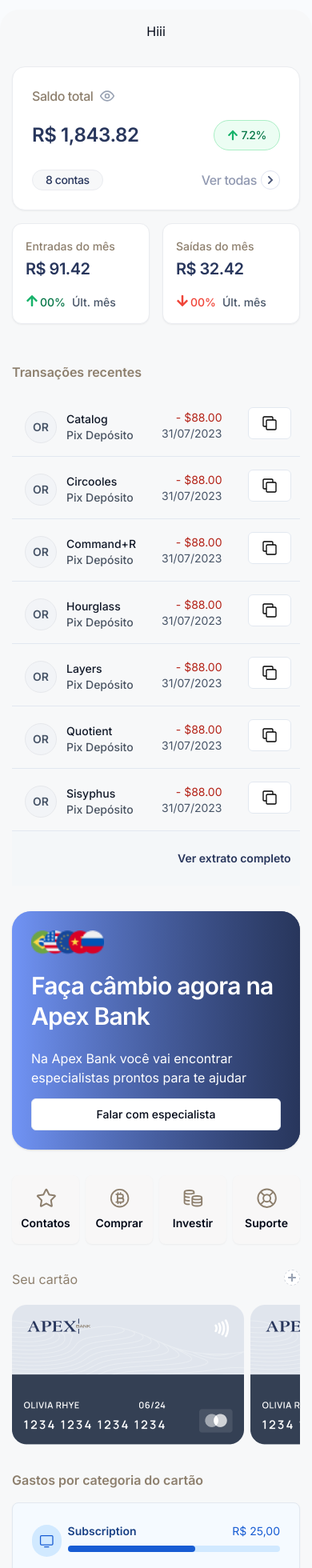
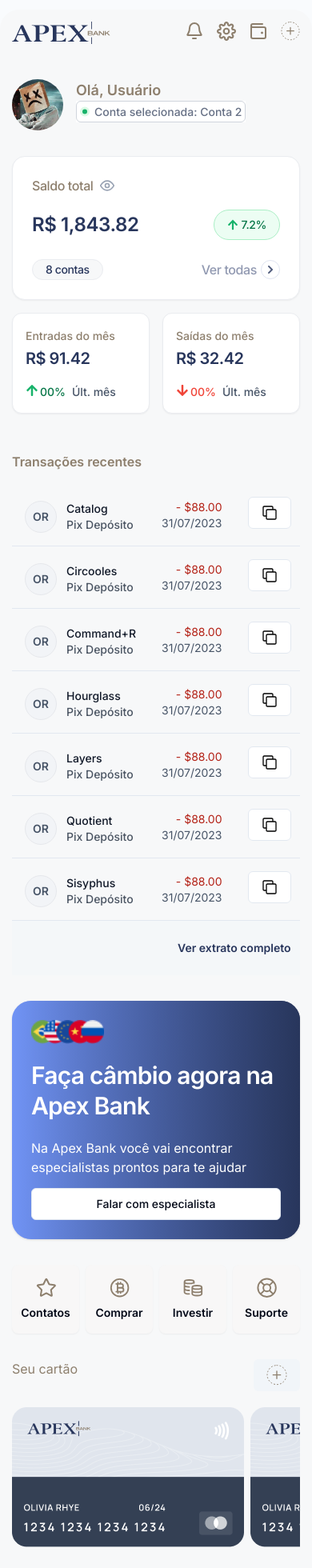
Before and after one commit to ShaYri12/ApexBank, a Next.js app: page / in a window 390 px wide. Shown: the top 1960 px of the page at 80% size. Built offline with nearby package versions, Linux system fonts and the light colour scheme.

Commit message:
Aaye Haye Oyee Hoyee

```diff
--- /dev/null
+++ b/app/components/Balance.js
@@ -0,0 +1,130 @@
+import React from "react";
+import {
+  Card,
+  CardContent,
+  CardDescription,
+  CardHeader,
+  CardTitle,
+} from "@/components/ui/card";
+import { FaArrowDown, FaArrowUp, FaChevronRight } from "react-icons/fa";
+import { Button } from "@/components/ui/button";
+import { FaPlus } from "react-icons/fa";
+
+const Balance = () => {
+  return (
+    <div className="md:hidden">
+      <div className="flex justify-between ">
+        <p className="text-[#8D7F6D]">Investimentos</p>
+        <Button variant="secondary">
+          <img src="/assets/Pluss.svg" />
+        </Button>
+      </div>
+      <div className="px-0 py-[24px]">
+        <div
+          className="rounded-full  flex items-center bg-[#F7F8F9]
+ border-[#EAECF0] border-t pt-[24px] text-textColor gap-1 text-[14px]"
+        >
+          Balanço total
+        </div>
+        <div className="flex justify-between">
+          <span className=" text-textColor text-[24px] font-[600] leading-[38px]">
+            R$ 40,206.20
+          </span>
+          <div
+            className="rounded-full px-4 flex items-center bg-[#ECFDF3]
+ border-[#ABEFC6] border text-[#067647] gap-1 text-[14px]"
+          >
+            <FaArrowUp className="text-[#17B26A]" />
+            7.2%
+          </div>
+        </div>
+      </div>
+      <Card>
+        <CardHeader className="space-y-[24px]">
+          <div className="grid grid-cols-2">
+            <div className="flex gap-2 items-start">
+              <img
+                width={"10px"}
+                height={"10px"}
+                src="/assets/dot-blue.svg"
+                alt="dotblue"
+                className="py-[7px]"
+              />
+              <div>
+                <p className="text-[14px] font-[500] text-[#475467]">
+                  Renda Fixa
+                </p>
+                <p className="text-[18px] font-[600]">$148.40</p>
+              </div>
+            </div>
+            <div className="flex gap-2 items-start">
+              <img
+                width={"10px"}
+                height={"10px"}
+                src="/assets/dot-blue.svg"
+                alt="dotblue"
+                className="py-[7px] text-[#BAC1DF]"
+              />
+              <div>
+                <p className="text-[14px] font-[500] text-[#475467]">Ações</p>
+                <p className="text-[18px] font-[600]">$614.16</p>
+              </div>
+            </div>
+          </div>
+          <div className="grid grid-cols-2">
+            <div className="flex gap-2 items-start">
+              <img
+                width={"10px"}
+                height={"10px"}
+                src="/assets/dot-blue.svg"
+                alt="dotblue"
+                className="py-[7px]"
+              />
+              <div>
+                <p className="text-[14px] font-[500] text-[#475467]">
+                  Fundos <br />
+                  imobiliários
+                </p>
+                <p className="text-[18px] font-[600]">$824.28</p>
+              </div>
+            </div>
+            <div className="flex gap-2 items-start">
+              <img
+                width={"10px"}
+                height={"10px"}
+                src="/assets/dot-blue.svg"
+                alt="dotblue"
+                className="py-[7px]"
+              />
+              <div>
+                <p className="text-[14px] font-[500] text-[#475467]">Cripto</p>
+                <p className="text-[18px] font-[600]">$642.48</p>
+              </div>
+            </div>
+          </div>
+          <div className="grid grid-cols-2">
+            <div className="flex gap-2 items-start">
+              <img
+                width={"10px"}
+                height={"10px"}
+                src="/assets/dot-blue.svg"
+                alt="dotblue"
+                className="py-[7px]"
+              />
+              <div>
+                <p className="text-[14px] font-[500] text-[#475467]">
+                  Fundos de <br />
+                  investimentos
+                </p>
+                <p className="text-[18px] font-[600]">$290.00</p>
+              </div>
+            </div>
+          </div>
+        </CardHeader>
+      </Card>
+      <p className="text-end py-[24px]">Ver todas as carteiras</p>
+    </div>
+  );
+};
+
+export default Balance;
--- a/app/components/Credit.js
+++ b/app/components/Credit.js
@@ -8,11 +8,8 @@
     <div className="md:hidden">
       <div className="flex justify-between pb-5">
         <p className="text-[#8D7F6D]">Seu cartão</p>
-        <Button
-          variant="outline"
-          className="h-[20px] w-[20px] rounded-full border-[#D0D5DD] border-dashed p-1 text-[#98A2B3]"
-        >
-          <FaPlus />
+        <Button variant="secondary">
+          <img src="/assets/Pluss.svg" />
         </Button>
       </div>
       <div
--- a/app/components/SMHeader.js
+++ b/app/components/SMHeader.js
@@ -1,7 +1,55 @@
 import React from "react";
+import { Avatar, AvatarImage, AvatarFallback } from "@/components/ui/avatar";
 
 const SMHeader = () => {
-  return <div className="text-center">Hiii</div>;
+  return (
+    <div className="text-center md:hidden">
+      <div className="flex justify-between w-full overflow-hidden">
+        <img src="/assets/logo.svg" alt="logo" className="h-[28px] w-auto" />
+
+        <div className="flex gap-[16px]">
+          <img
+            src="/assets/Bell.svg"
+            alt="logo"
+            className="w-[24px] h-[24px]"
+          />
+          <img
+            src="/assets/Setting.svg"
+            alt="logo"
+            className="w-[24px] h-[24px]"
+          />
+          <img
+            src="/assets/Wallet.svg"
+            alt="logo"
+            className="w-[24px] h-[24px]"
+          />
+          <img
+            src="/assets/Pluss.svg"
+            alt="logo"
+            className="w-[24px] h-[24px]"
+          />
+        </div>
+      </div>
+
+      <div className="flex gap-[16px] pt-[44px] ">
+        <Avatar className="w-[64px] h-[64px]">
+          <AvatarImage src="/assets/profile.jpg" />
+          <AvatarFallback>Profile</AvatarFallback>
+        </Avatar>
+        <div>
+          <h4 className="text-[#8D7F6D] text-[18px] leading[28px] text-start font-[600]">
+            Olá, Usuário
+          </h4>
+          <p className="text-[#475467] bg-white flex items-center gap-[8px] text-[14px] leading[20px] font-[500]">
+            <span className="flex text-[#667085] gap-[6px] rounded-[6px] px-[4px] py-[2px] border border-[#D0D5DD]">
+              <img src="/assets/dot.svg" alt="dot" />
+              Conta selecionada: Conta 2
+            </span>
+          </p>
+        </div>
+      </div>
+    </div>
+  );
 };
 
 export default SMHeader;
--- a/app/page.js
+++ b/app/page.js
@@ -10,6 +10,7 @@
 import CardsSM from "./components/CardsSM";
 import Credit from "./components/Credit";
 import SliderCards from "./components/SliderCards";
+import Balance from "./components/Balance";
 
 const Dashboard = () => {
   return (
@@ -23,6 +24,7 @@
       <CardsSM />
       <Credit />
       <SliderCards />
+      <Balance />
       <Table />
       <NewCardsAnnouncement />
     </main>
```
Also changed, not shown: public/assets/Avatar.svg (added), public/assets/Pluss.svg (added).
